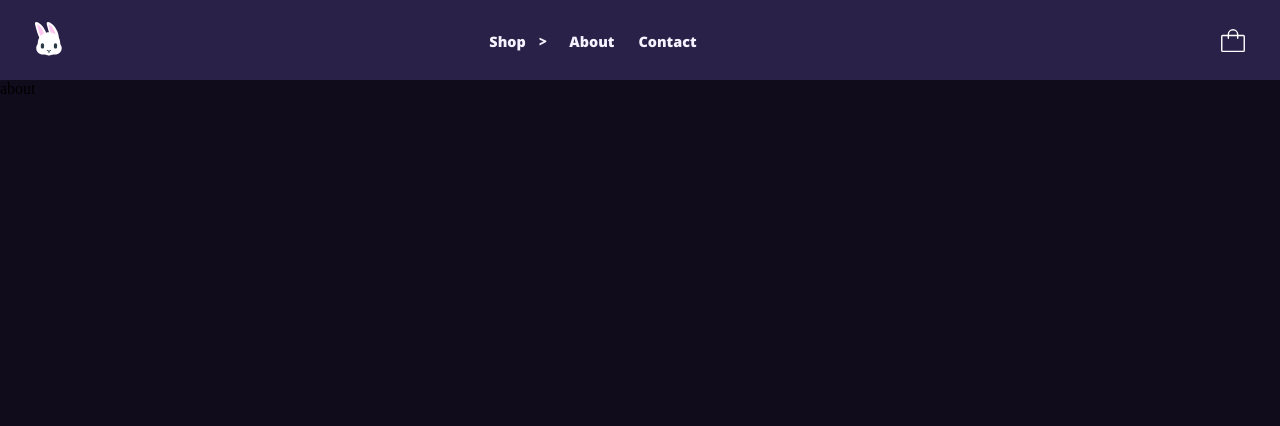
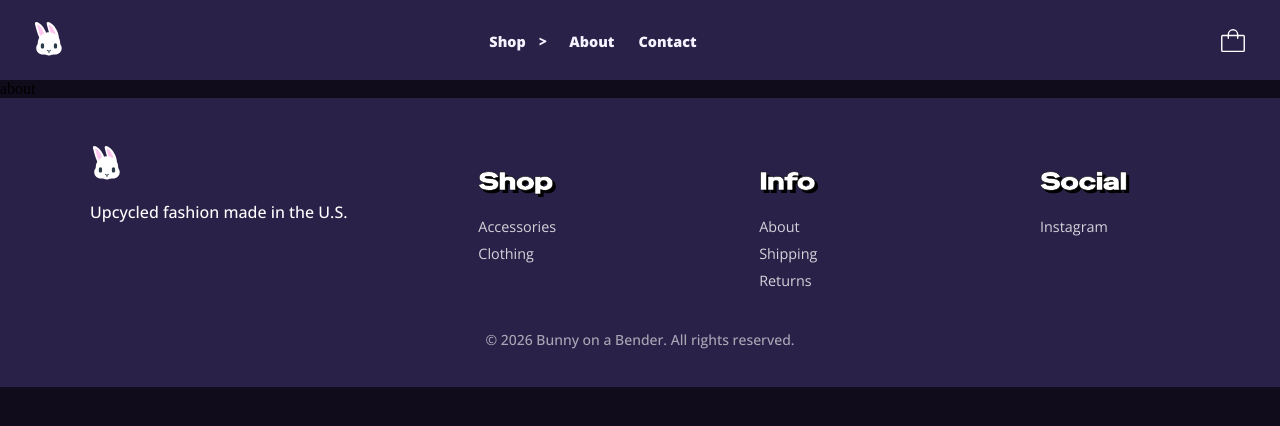
Before and after one commit to earthhworms/bead-site, a Next.js app: page /about in a window 1280 px wide. Shown: the top 426 px of the page. Built offline with nearby package versions, Linux system fonts and the light colour scheme.

Commit message:
footer added

```diff
--- a/src/app/layout.tsx
+++ b/src/app/layout.tsx
@@ -2,6 +2,7 @@ import type { Metadata } from "next";
 import "./globals.css";
 import localFont from "next/font/local";
 import Header from "@/components/Header/Header";
+import Footer from "@/components/Footer/Footer";
 import { CartProvider } from "@/context/CartContext";
 
 export const metadata: Metadata = {
@@ -43,6 +44,7 @@ export default function RootLayout({
         <CartProvider>
           <Header />
           {children}
+          <Footer />
         </CartProvider>
       </body>
     </html>
--- a/src/app/page.module.css
+++ b/src/app/page.module.css
@@ -21,9 +21,9 @@
 }
 
 .landingButton {
-  background-color: var(--neon-purple);
+  background-color: var(--neon-pink);
   padding: 16px 32px;
-  color: var(--bg-primary);
+  color: white;
   font-weight: 800;
   border-radius: 32px;
   border: solid 2px black;
--- a/src/app/page.tsx
+++ b/src/app/page.tsx
@@ -107,7 +107,7 @@ export default function Home() {
     <div className={styles.upcycledFlexDiv}>
       <h2>MADE WITH RECYCLED MATERIAL RIGHT IN THE U.S.</h2>
       <p>All clothing is made from thrifted materials, cut and upcycled into new pieces. <b>Every scrap is used—nothing goes to waste.</b></p>
-      <a href="/shop/accessories" className={styles.ctaButton}>SHOP CLOTHING</a>
+      <a href="/shop/clothing" className={styles.ctaButton}>SHOP CLOTHING</a>
     </div>
 
   </div>
@@ -152,6 +152,10 @@ export default function Home() {
   </svg>
 </div>
 
+<section>
+
+</section>
+
     </div>
   );
 }
--- a/src/components/Footer/Footer.module.css
+++ b/src/components/Footer/Footer.module.css
@@ -0,0 +1,50 @@
+.footer {
+  background: var(--bg-secondary);
+  color: white;
+  padding: 48px 16px 24px;
+}
+
+.footerContainer {
+  display: flex;
+  flex-wrap: wrap;
+  gap: 32px;
+  max-width: 1100px;
+  margin: 0 auto;
+  justify-content: space-between;
+}
+
+.footerSection {
+  min-width: 150px;
+}
+
+.footerSection h3,
+.footerSection h4 {
+  margin-bottom: 12px;
+}
+
+.footerSection ul {
+  list-style: none;
+  padding: 0;
+  margin: 0;
+}
+
+.footerSection li {
+  margin-bottom: 8px;
+}
+
+.footerSection a {
+  color: white;
+  text-decoration: none;
+  opacity: 0.8;
+}
+
+.footerSection a:hover {
+  opacity: 1;
+}
+
+.footerBottom {
+  margin-top: 32px;
+  text-align: center;
+  opacity: 0.6;
+  font-size: 14px;
+}
--- a/src/components/Footer/Footer.tsx
+++ b/src/components/Footer/Footer.tsx
@@ -1,3 +1,48 @@
+import styles from "./Footer.module.css";
+
 export default function Footer() {
-    return <div>About</div>;
-  }
+  return (
+    <footer className={styles.footer}>
+      <div className={styles.footerContainer}>
+
+        <div className={styles.footerSection}>
+          <img
+              src="/icons/logo.svg"
+              alt="Bunny Logo"
+              className={styles.logo}
+            />
+          <p>Upcycled fashion made in the U.S.</p>
+        </div>
+
+        <div className={styles.footerSection}>
+          <h2>Shop</h2>
+          <ul>
+            <li><a href="/shop/accessories">Accessories</a></li>
+            <li><a href="/shop/clothing">Clothing</a></li>
+          </ul>
+        </div>
+
+        <div className={styles.footerSection}>
+          <h2>Info</h2>
+          <ul>
+            <li><a href="/about">About</a></li>
+            <li><a href="/shipping">Shipping</a></li>
+            <li><a href="/returns">Returns</a></li>
+          </ul>
+        </div>
+
+        <div className={styles.footerSection}>
+          <h2>Social</h2>
+          <ul>
+            <li><a href="https://instagram.com/bunnyonabender">Instagram</a></li>
+          </ul>
+        </div>
+
+      </div>
+
+      <div className={styles.footerBottom}>
+        <p>© {new Date().getFullYear()} Bunny on a Bender. All rights reserved.</p>
+      </div>
+    </footer>
+  );
+}
```
